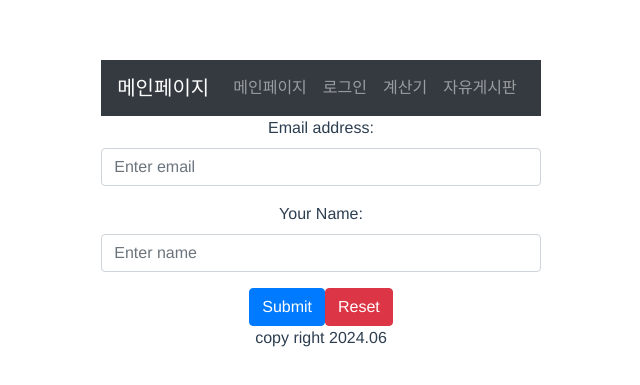
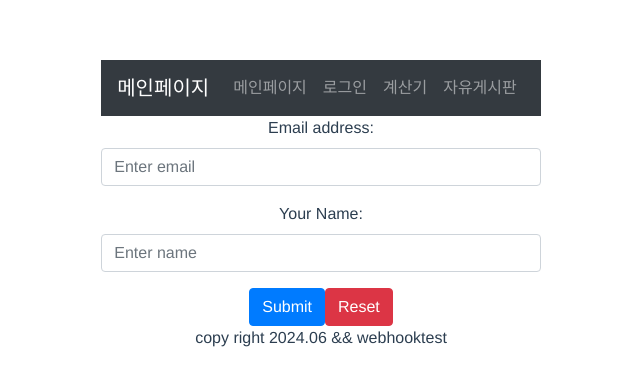
Before and after one commit to redeye0922/dev-play, a Vue app in the folder vue-play/: page /login in a window 1280 px wide. Shown: the part 195-580 px from the top of the page, without its empty margins (319-959 px from the left). Built offline with nearby package versions, Linux system fonts and the light colour scheme.

Commit message:
Update FooterComp.vue

```diff
--- a/vue-play/src/components/FooterComp.vue
+++ b/vue-play/src/components/FooterComp.vue
@@ -1,3 +1,3 @@
 <template>
-  <div>copy right 2024.06 </div>
+  <div>copy right 2024.06 && webhooktest </div>
 </template>
```
